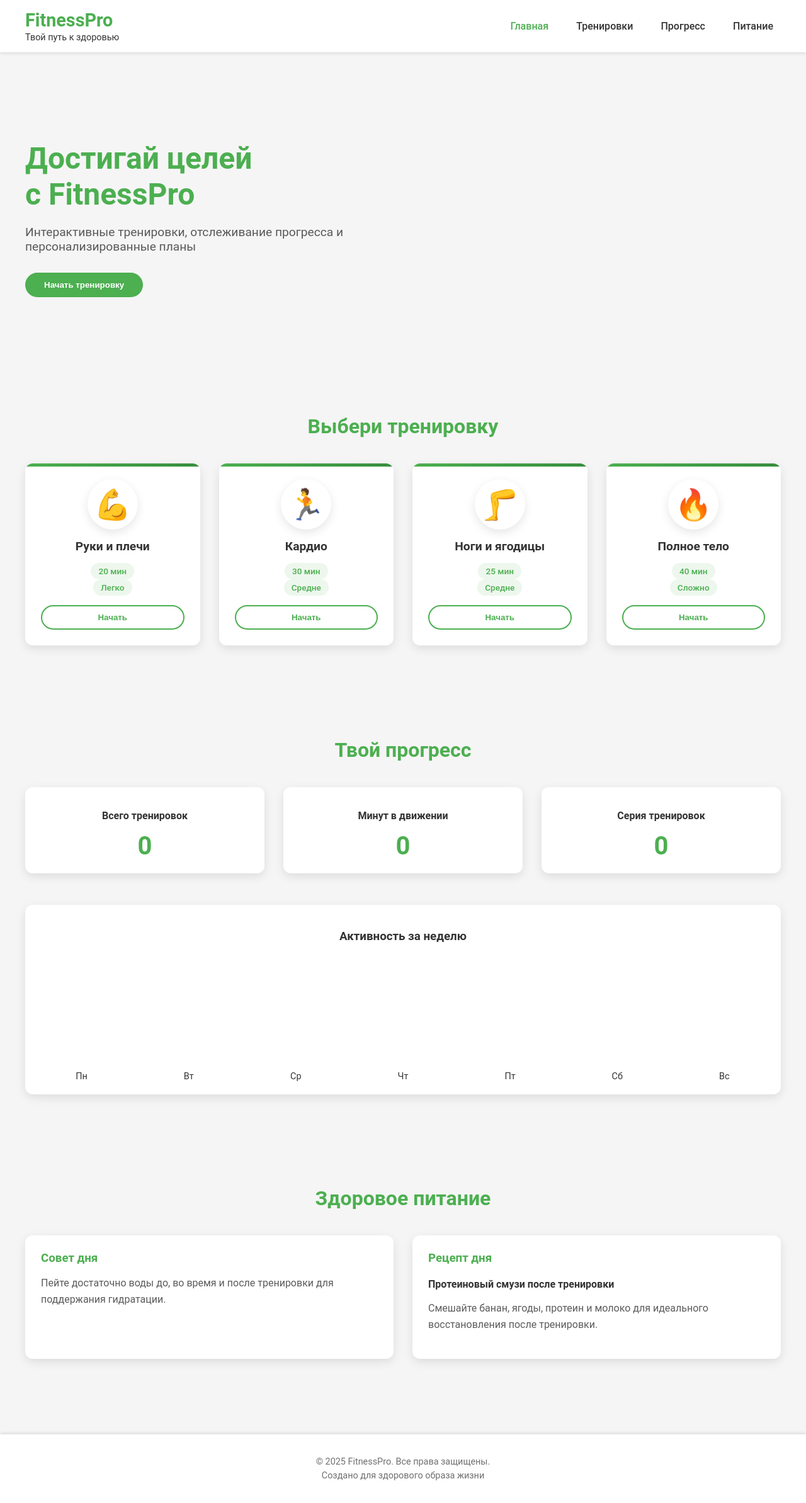
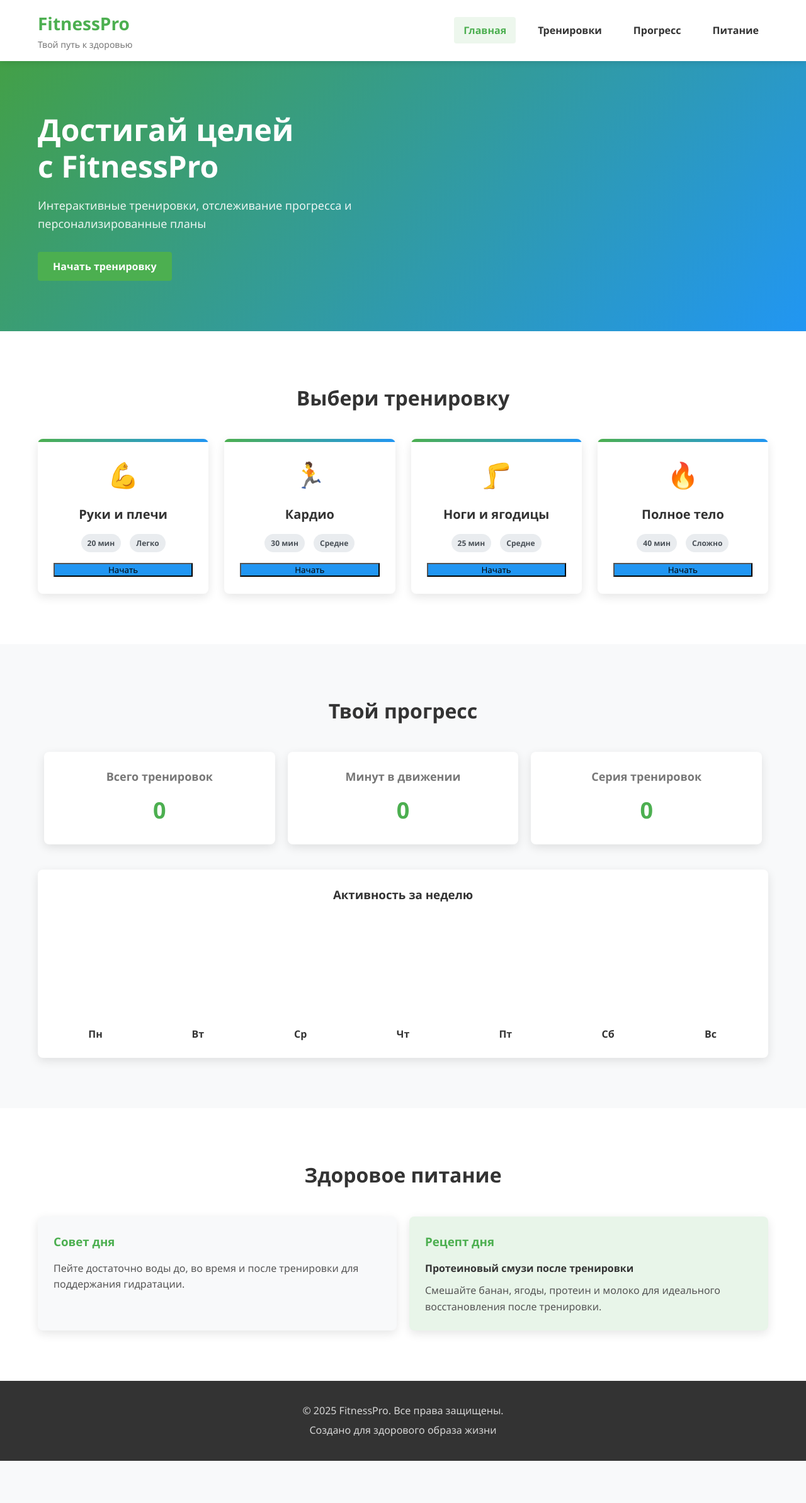
Before and after one commit to crymory/FitnessPRO, a plain HTML site: page index.html in a window 1280 px wide. Shown: the whole page at 63% size. After the commit the page ends 2320 px from the top, so only its background shows below. Drawn offline with Linux system fonts and the light colour scheme.

Commit message:
Update styles.css

```diff
--- a/styles.css
+++ b/styles.css
@@ -1,31 +1,26 @@
+/* Общие стили */
+* {
+    margin: 0;
+    padding: 0;
+    box-sizing: border-box;
+    font-family: 'Segoe UI', Tahoma, Geneva, Verdana, sans-serif;
+}
+
 :root {
     --primary-color: #4CAF50;
     --primary-dark: #388E3C;
-    --text-color: #333333;
-    --background-color: #f5f5f5;
-    --card-background: #ffffff;
-    --header-background: #ffffff;
-    --shadow-color: rgba(0, 0, 0, 0.1);
-}
-
-/* Dark Theme Variables */
-.dark-theme {
-    --primary-color: #4CAF50;
-    --primary-dark: #66BB6A;
-    --text-color: #f5f5f5;
-    --background-color: #121212;
-    --card-background: #1e1e1e;
-    --header-background: #1e1e1e;
-    --shadow-color: rgba(0, 0, 0, 0.3);
+    --secondary-color: #2196F3;
+    --dark-color: #333;
+    --light-color: #f4f4f4;
+    --success-color: #28a745;
+    --warning-color: #ffc107;
+    --danger-color: #dc3545;
 }
 
 body {
-    font-family: 'Roboto', Arial, sans-serif;
-    margin: 0;
-    padding: 0;
-    background-color: var(--background-color);
-    color: var(--text-color);
-    transition: background-color 0.3s, color 0.3s;
+    background-color: #f8f9fa;
+    color: var(--dark-color);
+    line-height: 1.6;
 }
 
 .container {
@@ -34,14 +29,49 @@ body {
     padding: 0 20px;
 }
 
-/* Header Styles */
+a {
+    text-decoration: none;
+    color: var(--dark-color);
+}
+
+ul {
+    list-style: none;
+}
+
+.btn {
+    display: inline-block;
+    padding: 12px 24px;
+    background-color: var(--primary-color);
+    color: white;
+    border: none;
+    border-radius: 4px;
+    cursor: pointer;
+    font-size: 16px;
+    font-weight: 600;
+    transition: all 0.3s ease;
+}
+
+.btn:hover {
+    background-color: var(--primary-dark);
+    transform: translateY(-2px);
+    box-shadow: 0 4px 8px rgba(0, 0, 0, 0.1);
+}
+
+.btn-secondary {
+    background-color: var(--secondary-color);
+}
+
+.btn-secondary:hover {
+    background-color: #1976D2;
+}
+
+/* Шапка */
 header {
-    background-color: var(--header-background);
-    box-shadow: 0 2px 5px var(--shadow-color);
+    background-color: white;
+    box-shadow: 0 2px 10px rgba(0, 0, 0, 0.1);
     position: sticky;
     top: 0;
     z-index: 100;
-    transition: background-color 0.3s;
 }
 
 header .container {
@@ -51,134 +81,98 @@ header .container {
     padding: 15px 20px;
 }
 
+.logo {
+    display: flex;
+    flex-direction: column;
+}
+
 .logo h1 {
+    color: var(--primary-color);
+    font-size: 28px;
     margin: 0;
-    color: var(--primary-color);
-    font-size: 1.8rem;
 }
 
 .logo span {
-    font-size: 0.9rem;
-    color: var(--text-color);
+    font-size: 14px;
+    color: #777;
 }
 
 nav ul {
     display: flex;
-    list-style: none;
-    margin: 0;
-    padding: 0;
 }
 
-nav li {
+nav ul li {
     margin-left: 20px;
 }
 
-nav a {
-    text-decoration: none;
-    color: var(--text-color);
-    font-weight: 500;
-    padding: 8px 12px;
+nav ul li a {
+    font-weight: 600;
+    padding: 10px 15px;
     border-radius: 4px;
-    transition: background-color 0.3s;
+    transition: all 0.3s ease;
 }
 
-nav a.active, nav a:hover {
+nav ul li a:hover, nav ul li a.active {
     color: var(--primary-color);
+    background-color: rgba(76, 175, 80, 0.1);
 }
 
-/* Theme Switcher */
-.theme-switch {
-    display: flex;
-    align-items: center;
-    margin-left: 20px;
+/* Герой-секция */
+.hero {
+    background: linear-gradient(135deg, #43a047 0%, #2196F3 100%);
+    color: white;
+    padding: 80px 0;
 }
 
-.theme-switch-label {
-    margin-right: 10px;
-    font-size: 0.9rem;
+.hero-content {
+    max-width: 600px;
 }
 
-.switch {
-    position: relative;
-    display: inline-block;
-    width: 48px;
-    height: 24px;
+.hero h2 {
+    font-size: 48px;
+    margin-bottom: 20px;
+    line-height: 1.2;
 }
 
-.switch input {
-    opacity: 0;
-    width: 0;
-    height: 0;
+.hero p {
+    font-size: 18px;
+    margin-bottom: 30px;
+    opacity: 0.9;
 }
 
-.slider {
-    position: absolute;
-    cursor: pointer;
-    top: 0;
-    left: 0;
-    right: 0;
-    bottom: 0;
-    background-color: #ccc;
-    transition: .4s;
-    border-radius: 24px;
-}
-
-.slider:before {
-    position: absolute;
-    content: "";
-    height: 16px;
-    width: 16px;
-    left: 4px;
-    bottom: 4px;
+/* Секция тренировок */
+.workouts {
+    padding: 80px 0;
     background-color: white;
-    transition: .4s;
-    border-radius: 50%;
-}
-
-input:checked + .slider {
-    background-color: var(--primary-color);
-}
-
-input:checked + .slider:before {
-    transform: translateX(24px);
-}
-
-/* Workouts Section */
-.workouts {
-    padding: 60px 0;
 }
 
 .workouts h2 {
     text-align: center;
     margin-bottom: 40px;
-    font-size: 2rem;
-    color: var(--primary-color);
+    color: var(--dark-color);
+    font-size: 32px;
 }
 
 .workout-grid {
     display: grid;
     grid-template-columns: repeat(auto-fill, minmax(250px, 1fr));
-    gap: 30px;
+    gap: 25px;
 }
 
 .workout-card {
-    background-color: var(--card-background);
-    border-radius: 12px;
-    box-shadow: 0 5px 15px var(--shadow-color);
+    background-color: white;
+    border-radius: 8px;
     padding: 25px;
-    display: flex;
-    flex-direction: column;
-    align-items: center;
+    box-shadow: 0 5px 15px rgba(0, 0, 0, 0.1);
+    transition: all 0.3s ease;
     text-align: center;
-    transition: transform 0.3s, box-shadow 0.3s;
-    cursor: pointer;
     position: relative;
     overflow: hidden;
 }
 
 .workout-card:hover {
-    transform: translateY(-10px);
-    box-shadow: 0 15px 30px var(--shadow-color);
+    transform: translateY(-5px);
+    box-shadow: 0 8px 25px rgba(0, 0, 0, 0.15);
 }
 
 .workout-card::before {
@@ -188,155 +182,87 @@ input:checked + .slider:before {
     left: 0;
     width: 100%;
     height: 5px;
-    background: linear-gradient(90deg, var(--primary-color), var(--primary-dark));
+    background: linear-gradient(90deg, var(--primary-color), var(--secondary-color));
 }
 
 .workout-icon {
-    font-size: 3rem;
+    font-size: 40px;
     margin-bottom: 15px;
-    background: linear-gradient(135deg, rgba(255,255,255,0.1), transparent);
-    width: 80px;
-    height: 80px;
-    border-radius: 50%;
-    display: flex;
-    align-items: center;
-    justify-content: center;
-    box-shadow: 0 5px 15px rgba(0,0,0,0.1);
 }
 
 .workout-card h3 {
-    margin: 0 0 15px 0;
-    font-size: 1.2rem;
-    font-weight: 600;
-    color: var(--text-color);
-}
-
-.tag-container {
-    display: flex;
-    gap: 10px;
     margin-bottom: 15px;
-    flex-wrap: wrap;
-    justify-content: center;
+    font-size: 20px;
 }
 
 .tag {
-    background-color: rgba(76, 175, 80, 0.1);
-    color: var(--primary-color);
-    padding: 5px 12px;
-    border-radius: 20px;
-    font-size: 0.85rem;
-    font-weight: 500;
+    display: inline-block;
+    background-color: #e9ecef;
+    color: #495057;
+    padding: 5px 10px;
+    border-radius: 50px;
+    font-size: 12px;
+    margin: 0 5px 15px 5px;
+    font-weight: 600;
 }
 
-.btn-secondary {
-    background-color: transparent;
-    color: var(--primary-color);
-    border: 2px solid var(--primary-color);
-    padding: 10px 20px;
-    border-radius: 30px;
-    font-weight: 600;
-    cursor: pointer;
-    transition: all 0.3s;
+.workout-card button {
     width: 100%;
-    margin-top: 15px;
 }
 
-.btn-secondary:hover {
-    background-color: var(--primary-color);
-    color: white;
-}
-
-/* Hero Section */
-.hero {
-    padding: 100px 0;
-    background-color: var(--background-color);
-    position: relative;
-    overflow: hidden;
-}
-
-.hero-content {
-    max-width: 600px;
-    z-index: 1;
-    position: relative;
-}
-
-.hero h2 {
-    font-size: 3rem;
-    margin-bottom: 20px;
-    color: var(--primary-color);
-}
-
-.hero p {
-    font-size: 1.2rem;
-    margin-bottom: 30px;
-    opacity: 0.8;
-}
-
-.btn {
-    background-color: var(--primary-color);
-    color: white;
-    border: none;
-    padding: 12px 30px;
-    border-radius: 30px;
-    font-weight: 600;
-    cursor: pointer;
-    transition: background-color 0.3s;
-}
-
-.btn:hover {
-    background-color: var(--primary-dark);
-}
-
-/* Progress Section */
+/* Секция прогресса */
 .progress {
-    padding: 60px 0;
-    background-color: var(--background-color);
+    padding: 80px 0;
+    background-color: #f8f9fa;
 }
 
 .progress h2 {
     text-align: center;
     margin-bottom: 40px;
-    font-size: 2rem;
-    color: var(--primary-color);
+    color: var(--dark-color);
+    font-size: 32px;
 }
 
 .stats-container {
-    display: grid;
-    grid-template-columns: repeat(auto-fit, minmax(200px, 1fr));
-    gap: 30px;
-    margin-bottom: 50px;
+    display: flex;
+    justify-content: space-between;
+    margin-bottom: 40px;
+    flex-wrap: wrap;
 }
 
 .stat-card {
-    background-color: var(--card-background);
-    border-radius: 12px;
-    box-shadow: 0 5px 15px var(--shadow-color);
-    padding: 20px;
+    background-color: white;
+    border-radius: 8px;
+    padding: 25px;
+    box-shadow: 0 5px 15px rgba(0, 0, 0, 0.1);
+    flex: 1;
+    margin: 0 10px;
     text-align: center;
+    min-width: 200px;
 }
 
 .stat-card h3 {
-    font-size: 1rem;
-    margin-bottom: 15px;
-    color: var(--text-color);
+    font-size: 18px;
+    color: #777;
+    margin-bottom: 10px;
 }
 
 .stat-value {
-    font-size: 2.5rem;
+    font-size: 36px;
     font-weight: 700;
     color: var(--primary-color);
 }
 
 .chart-container {
-    background-color: var(--card-background);
-    border-radius: 12px;
-    box-shadow: 0 5px 15px var(--shadow-color);
-    padding: 20px;
+    background-color: white;
+    border-radius: 8px;
+    padding: 25px;
+    box-shadow: 0 5px 15px rgba(0, 0, 0, 0.1);
 }
 
 .chart-container h3 {
+    margin-bottom: 20px;
     text-align: center;
-    margin-bottom: 20px;
 }
 
 .weekly-chart {
@@ -356,99 +282,121 @@ input:checked + .slider:before {
 .bar {
     width: 100%;
     background-color: var(--primary-color);
-    border-radius: 8px 8px 0 0;
-    transition: height 0.5s;
+    border-radius: 4px 4px 0 0;
+    transition: height 0.5s ease;
 }
 
 .day span {
     margin-top: 10px;
-    font-size: 0.9rem;
+    font-weight: 600;
 }
 
-/* Nutrition Section */
+/* Секция питания */
 .nutrition {
-    padding: 60px 0;
-    background-color: var(--background-color);
+    padding: 80px 0;
+    background-color: white;
 }
 
 .nutrition h2 {
     text-align: center;
     margin-bottom: 40px;
-    font-size: 2rem;
+    color: var(--dark-color);
+    font-size: 32px;
+}
+
+.tips-container {
+    display: flex;
+    flex-wrap: wrap;
+    gap: 20px;
+}
+
+.tip-card {
+    background-color: #f8f9fa;
+    border-radius: 8px;
+    padding: 25px;
+    box-shadow: 0 5px 15px rgba(0, 0, 0, 0.1);
+    flex: 1;
+    min-width: 300px;
+}
+
+.tip-card h3 {
+    margin-bottom: 15px;
     color: var(--primary-color);
 }
 
-.tips-container {
-    display: grid;
-    grid-template-columns: repeat(auto-fit, minmax(300px, 1fr));
-    gap: 30px;
-}
-
-.tip-card {
-    background-color: var(--card-background);
-    border-radius: 12px;
-    box-shadow: 0 5px 15px var(--shadow-color);
-    padding: 25px;
-}
-
-.tip-card h3 {
-    color: var(--primary-color);
-    margin-top: 0;
-    margin-bottom: 15px;
-}
-
 .tip-card h4 {
-    color: var(--text-color);
     margin-bottom: 10px;
+    color: var(--dark-color);
 }
 
 .tip-card p {
-    opacity: 0.8;
     line-height: 1.6;
+    color: #555;
 }
 
-/* Modal Styles */
+.recipe {
+    background-color: #e8f5e9;
+}
+
+/* Модальное окно тренировки */
 .modal {
     display: none;
     position: fixed;
+    z-index: 999;
+    left: 0;
     top: 0;
-    left: 0;
     width: 100%;
     height: 100%;
     background-color: rgba(0, 0, 0, 0.7);
-    z-index: 1000;
-    justify-content: center;
-    align-items: center;
+    overflow: auto;
 }
 
 .modal-content {
-    background-color: var(--card-background);
-    border-radius: 12px;
+    background-color: white;
+    margin: 10% auto;
     padding: 30px;
-    width: 90%;
-    max-width: 500px;
+    border-radius: 8px;
+    max-width: 600px;
+    box-shadow: 0 5px 15px rgba(0, 0, 0, 0.3);
     position: relative;
-    box-shadow: 0 5px 15px var(--shadow-color);
+    animation: modalopen 0.4s;
+}
+
+@keyframes modalopen {
+    from {
+        opacity: 0;
+        transform: translateY(-50px);
+    }
+    to {
+        opacity: 1;
+        transform: translateY(0);
+    }
 }
 
 .close-btn {
     position: absolute;
+    right: 20px;
     top: 15px;
-    right: 20px;
-    font-size: 1.8rem;
+    font-size: 28px;
+    font-weight: bold;
+    color: #aaa;
     cursor: pointer;
+}
+
+.close-btn:hover {
+    color: #555;
 }
 
 .timer-container {
     text-align: center;
-    margin: 20px 0 30px;
+    margin: 20px 0;
 }
 
 .timer {
-    font-size: 3rem;
+    font-size: 48px;
     font-weight: 700;
-    margin-bottom: 20px;
-    color: var(--primary-color);
+    color: var(--dark-color);
+    margin-bottom: 15px;
 }
 
 .timer-controls {
@@ -458,84 +406,99 @@ input:checked + .slider:before {
 }
 
 .exercise-container {
-    background-color: rgba(76, 175, 80, 0.05);
-    padding: 20px;
-    border-radius: 8px;
-    margin-top: 20px;
-}
-
-.exercise-container h3 {
-    margin-top: 0;
-    margin-bottom: 10px;
-    font-size: 1rem;
+    margin-top: 30px;
+    text-align: center;
 }
 
 #current-exercise {
-    font-size: 1.5rem;
+    font-size: 24px;
     font-weight: 600;
-    margin-bottom: 15px;
+    margin: 15px 0;
     color: var(--primary-color);
 }
 
 #next-exercise-container {
-    margin-bottom: 15px;
-    font-size: 0.9rem;
+    margin-bottom: 20px;
+    color: #777;
 }
 
 .progress-bar-container {
-    width: 100%;
-    height: 8px;
-    background-color: rgba(0, 0, 0, 0.1);
+    background-color: #e9ecef;
     border-radius: 4px;
+    height: 10px;
     overflow: hidden;
+    margin-top: 20px;
 }
 
 .progress-bar {
     height: 100%;
-    width: 0;
+    width: 0%;
     background-color: var(--primary-color);
-    transition: width 0.3s;
+    border-radius: 4px;
+    transition: width 0.5s ease;
 }
 
-/* Footer Styles */
+/* Подвал */
 footer {
-    background-color: var(--header-background);
+    background-color: var(--dark-color);
+    color: white;
     padding: 30px 0;
     text-align: center;
-    margin-top: 60px;
-    box-shadow: 0 -2px 5px var(--shadow-color);
 }
 
 footer p {
     margin: 5px 0;
-    font-size: 0.9rem;
-    opacity: 0.7;
+    opacity: 0.8;
 }
 
-/* Responsive for smaller screens */
+/* Адаптивные стили */
 @media (max-width: 768px) {
-    .workout-grid {
-        grid-template-columns: 1fr;
-        gap: 20px;
+    .stats-container {
+        flex-direction: column;
     }
 
+    .stat-card {
+        margin: 10px 0;
+    }
+
+    .hero h2 {
+        font-size: 36px;
+    }
+
+    nav ul {
+        flex-wrap: wrap;
+        justify-content: center;
+    }
+
+    nav ul li {
+        margin: 5px;
+    }
+}
+
+@media (max-width: 480px) {
     header .container {
         flex-direction: column;
     }
 
-    nav ul {
-        margin-top: 15px;
+    .logo {
+        margin-bottom: 15px;
+        text-align: center;
     }
 
-    nav li {
-        margin: 0 10px;
+    .workout-grid {
+        grid-template-columns: 1fr;
     }
 
-    .hero h2 {
-        font-size: 2.2rem;
+    .modal-content {
+        margin: 20% auto;
+        padding: 20px;
     }
 
-    .hero p {
-        font-size: 1rem;
+    .hero {
+        padding: 50px 0;
+    }
+
+    .workout-card, .stat-card, .tip-card {
+        margin: 10px 0;
     }
 }
```
